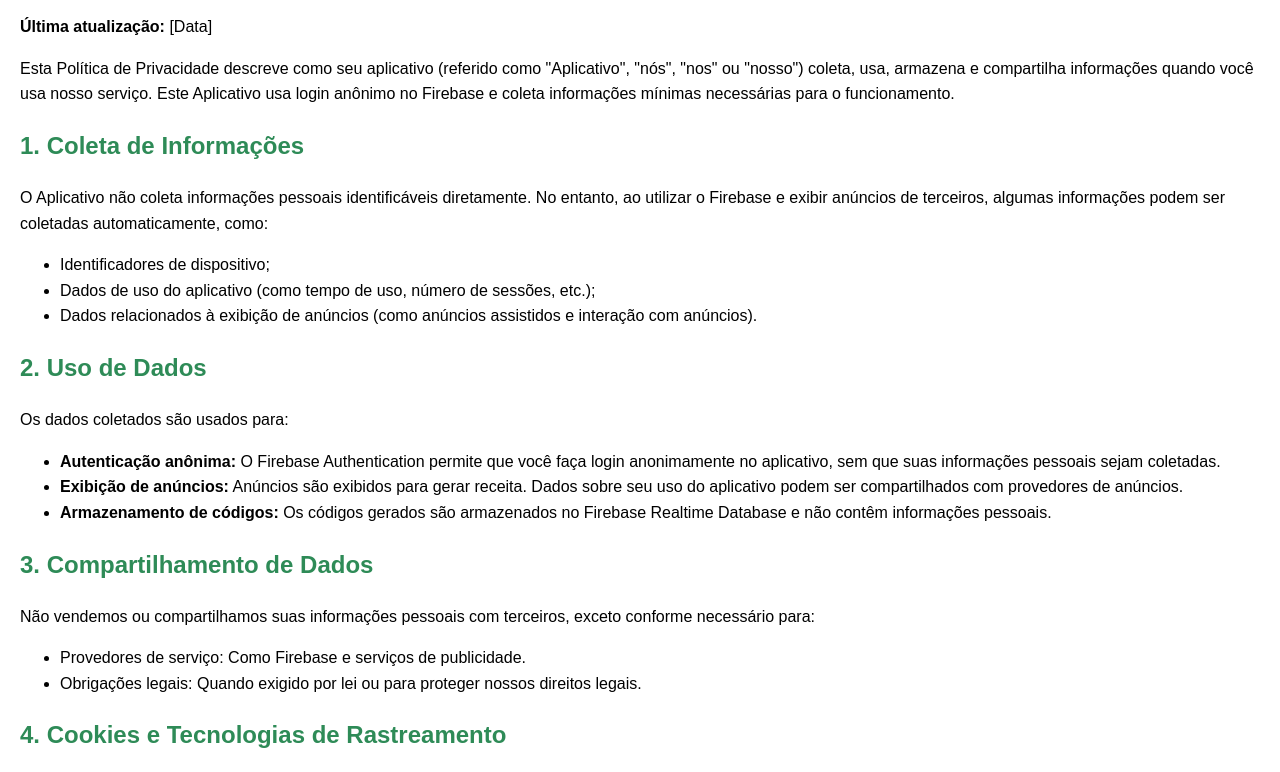
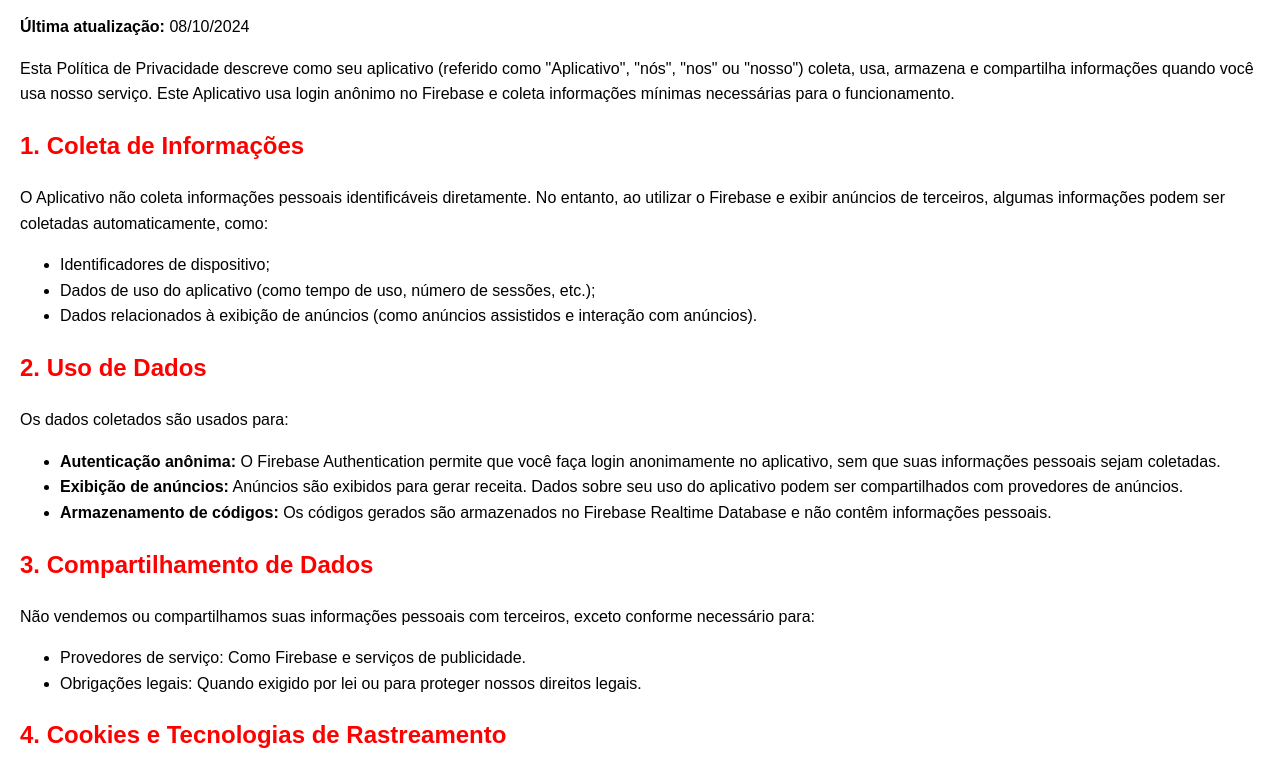
Before and after one commit to Aethanix/PoliticaTermos-Gerador-de-Codigos-app, a plain HTML site: page index.html in a window 1280 px wide. Shown: the part 80-852 px from the top of the page. Drawn offline with Linux system fonts and the light colour scheme.

Commit message:
Update index.html

```diff
--- a/index.html
+++ b/index.html
@@ -11,7 +11,7 @@
             line-height: 1.6;
         }
         h1, h2 {
-            color: #2E8B57;
+            color: #FF0000;
         }
         h1 {
             text-align: center;
@@ -21,7 +21,7 @@
 <body>
 
     <h1>Política de Privacidade</h1>
-    <p><strong>Última atualização:</strong> [Data]</p>
+    <p><strong>Última atualização:</strong> 08/10/2024</p>
 
     <p>Esta Política de Privacidade descreve como seu aplicativo (referido como "Aplicativo", "nós", "nos" ou "nosso") coleta, usa, armazena e compartilha informações quando você usa nosso serviço. Este Aplicativo usa login anônimo no Firebase e coleta informações mínimas necessárias para o funcionamento.</p>
 
@@ -94,7 +94,7 @@
     <hr>
 
     <h2>Contato</h2>
-    <p>Se você tiver dúvidas sobre estes Termos de Uso ou a Política de Privacidade, entre em contato conosco pelo e-mail: <a href="mailto:seuemail@dominio.com">seuemail@dominio.com</a>.</p>
+    <p>Se você tiver dúvidas sobre estes Termos de Uso ou a Política de Privacidade, entre em contato conosco pelo e-mail: <a href="mailto:aethanix@gmail.com">aethanix@gmail.com</a>.</p>
 
 </body>
 </html>
```
